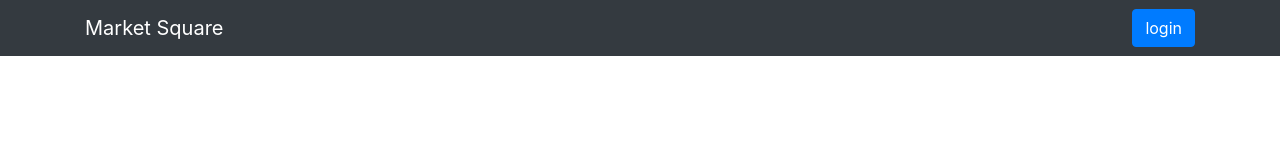
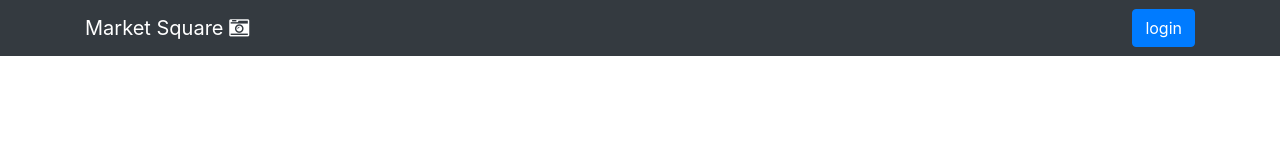
Before and after one commit to anowakowski/MarketSquare_SPA, an Angular app: page / in a window 1280 px wide. Shown: the top 160 px of the page. Built offline with nearby package versions, Linux system fonts and the light colour scheme.

Commit message:
added import with font awesome

```diff
--- a/src/styles.css
+++ b/src/styles.css
@@ -1,3 +1,4 @@
 /* You can add global styles to this file, and also import other style files */
 
-@import '../node_modules/bootstrap/dist/css/bootstrap.min.css'
+@import '../node_modules/bootstrap/dist/css/bootstrap.min.css';
+@import '../node_modules/font-awesome/css/font-awesome.min.css';
```
